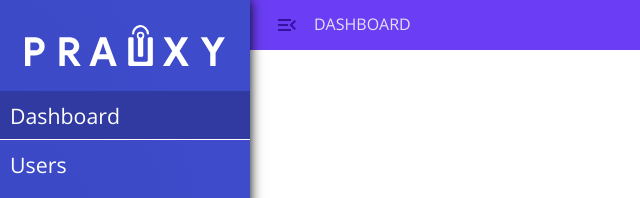
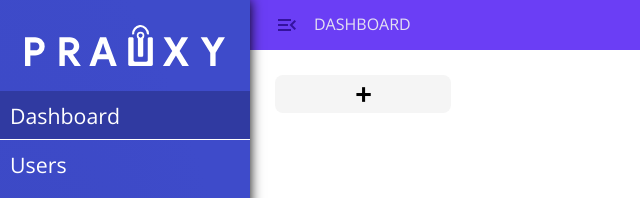
Before and after one commit to kvizdos/PRAUXY, a website: page dashboard/frontend/index.html in a window 1280 px wide. Shown: the top 198 px of the page, 0-640 px from the left. Drawn offline with nearby package versions, Linux system fonts and the light colour scheme; no server answers.

Commit message:
Removed full size

```diff
--- a/dashboard/frontend/index.html
+++ b/dashboard/frontend/index.html
@@ -73,8 +73,6 @@
 
         <section id="pageContainer">
             <div id="appContainer" class="page">
-                <section class="customApp full"></section>
-
                 <article class="defaultApp" id="addAppBtn"  onclick="addAppModal()">
                     <div class="app">
                         <h1>+</h1>
```
